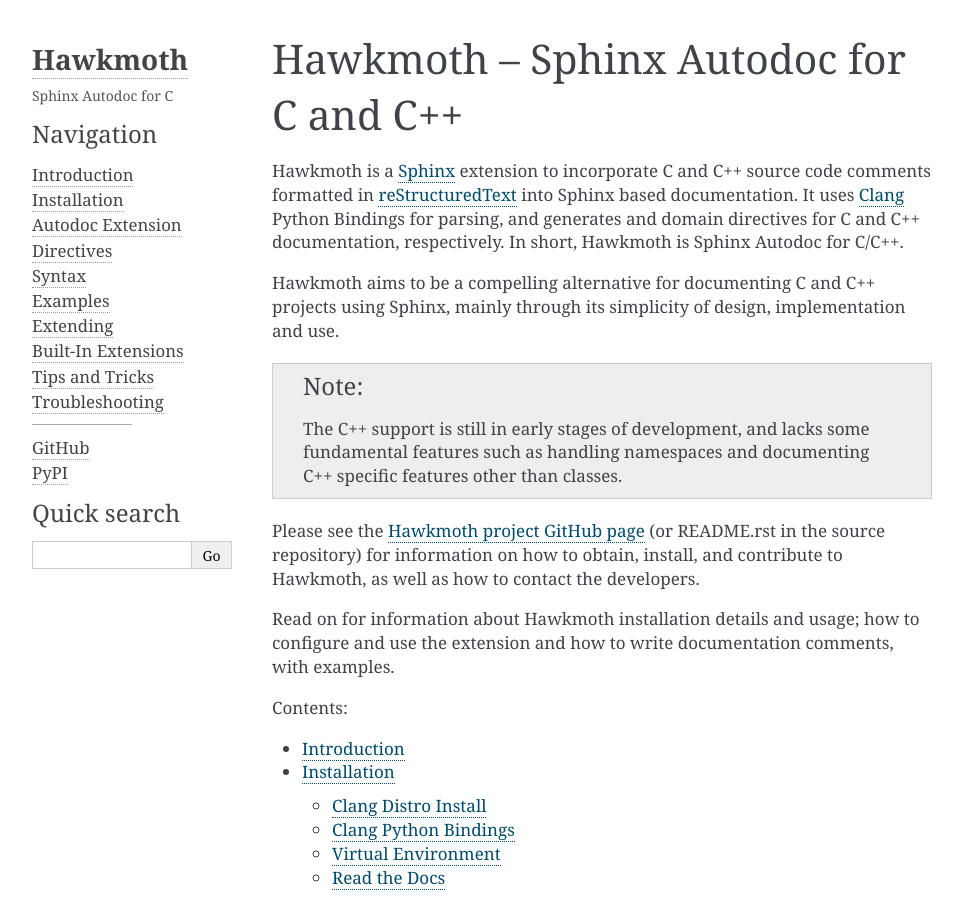
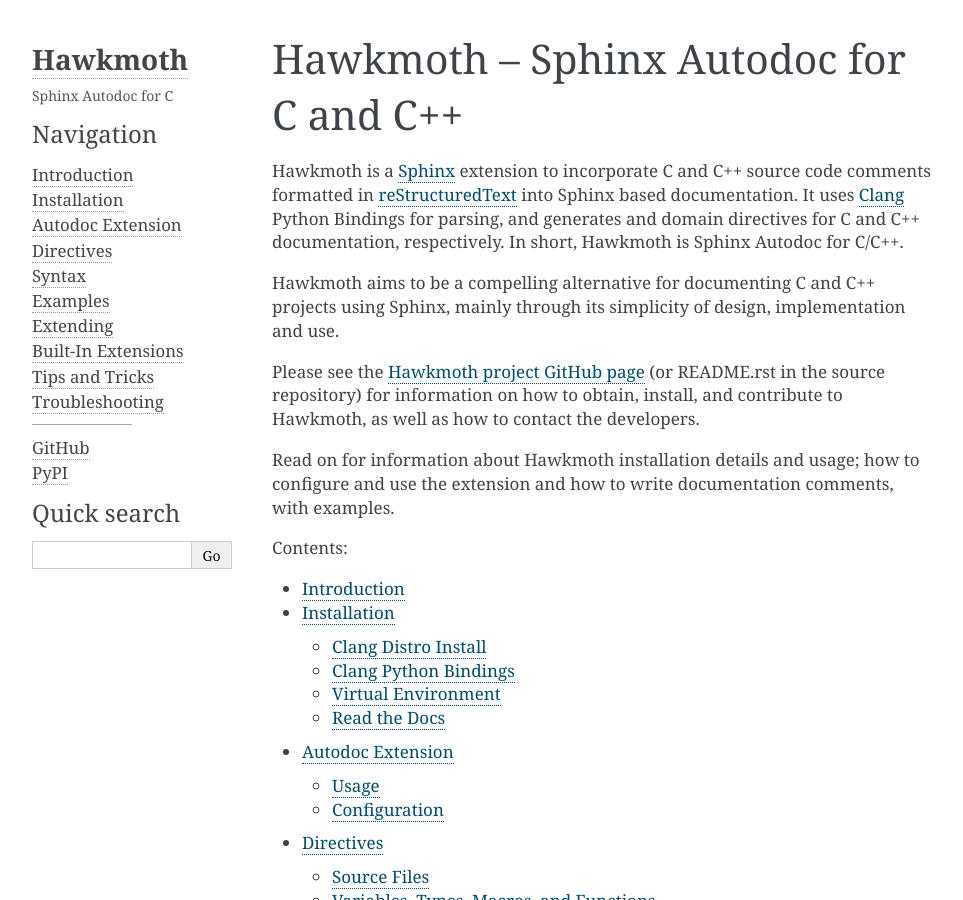
Before and after one commit to jnikula/hawkmoth, a Sphinx documentation site: the page built from doc/index.rst, in a window 1280 px wide and 900 px high. Shown: the whole window, without its empty margins (148-1111 px from the left). Built offline with Sphinx 7.4.7, drawn with Linux system fonts in a browser that asks for light colours.

Commit message:
doc: remove notes about C++ gaps
While there may still be gaps with the C++ support, we do have the most
common cases covered, and don't want to scare away potential users.

```diff
--- a/README.rst
+++ b/README.rst
@@ -36,12 +36,6 @@ documentation, and more. In short, Hawkmoth is Sphinx Autodoc for C/C++.
 
 Hawkmoth aims to be a compelling alternative for documenting C and C++ projects
 using Sphinx, mainly through its simplicity of design, implementation and use.
-
-**Note**
-
-   The C++ support is still in early stages of development, and lacks some
-   fundamental features such as handling namespaces and documenting C++ specific
-   features other than classes.
 
 .. _Sphinx: http://www.sphinx-doc.org
 
--- a/doc/index.rst
+++ b/doc/index.rst
@@ -10,12 +10,6 @@ Sphinx Autodoc for C/C++.
 
 Hawkmoth aims to be a compelling alternative for documenting C and C++ projects
 using Sphinx, mainly through its simplicity of design, implementation and use.
-
-.. note::
-
-   The C++ support is still in early stages of development, and lacks some
-   fundamental features such as handling namespaces and documenting C++ specific
-   features other than classes.
 
 Please see the `Hawkmoth project GitHub page`_ (or README.rst in the source
 repository) for information on how to obtain, install, and contribute to
```
